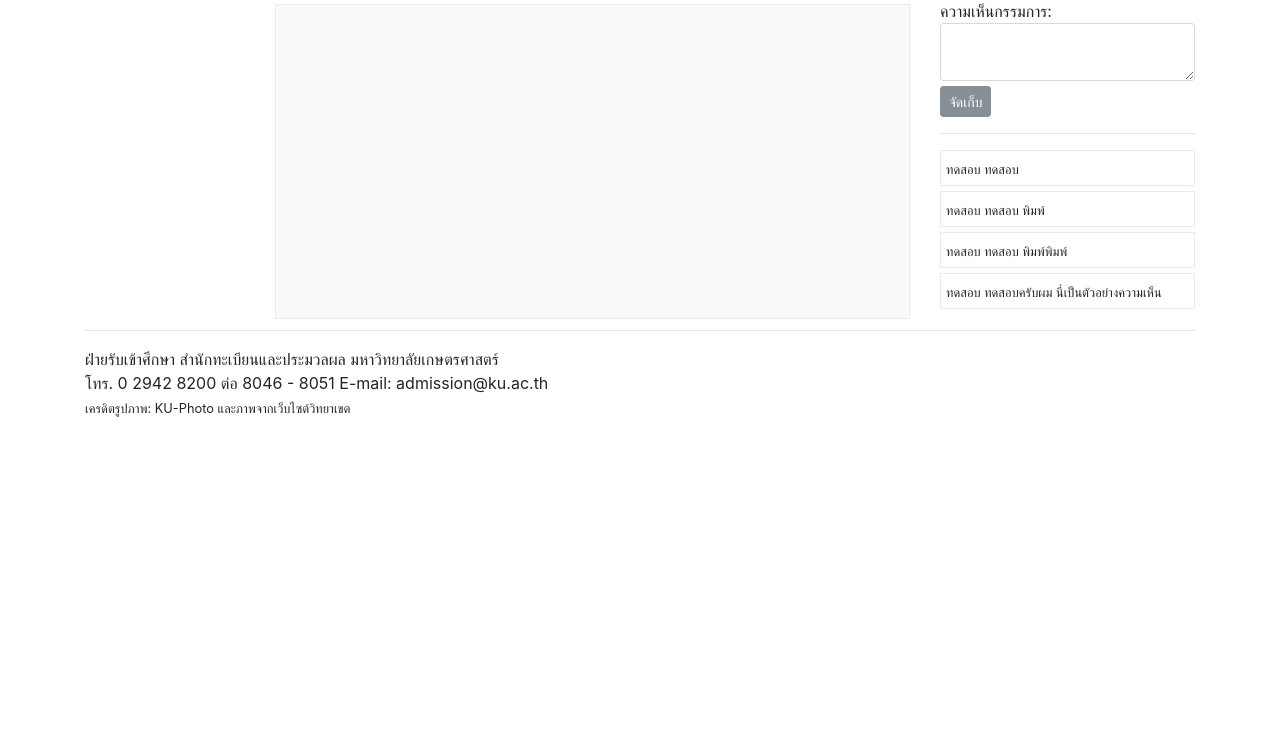
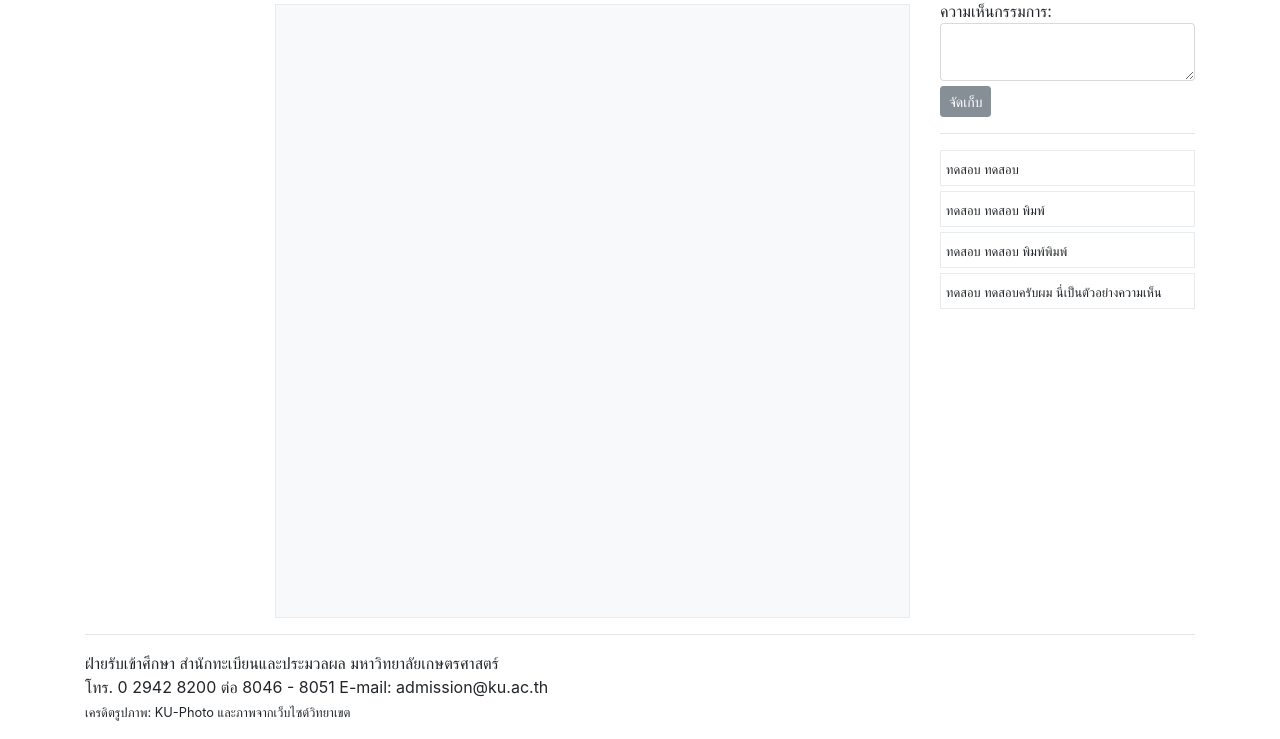
Before and after one commit to jittat/admapp, a Django app: template backoffice/templates/backoffice/projects/show_applicant.html in a window 1280 px wide. Shown: the part 177-916 px from the top of the page. Before the commit the page ends 594 px from the top, so only its background shows below. Run offline with Django 3.2, Linux system fonts and the light colour scheme; the template is opened without the code that fills it, so the values that code supplies are empty; parts of the project's set-up code (start-up, migrations or seed data) failed here and were passed over; some libraries are stand-ins or nearby versions.

Commit message:
auto height panels

```diff
--- a/backoffice/templates/backoffice/projects/show_applicant.html
+++ b/backoffice/templates/backoffice/projects/show_applicant.html
@@ -15,15 +15,37 @@
   </div>
 
   <div class="row">
-    <div class="col-md-2" style="overflow-y: auto;">
-      {% include 'backoffice/projects/include/applicant_uploaded_doc_menu.html' %}
+    <div class="col-md-2">
+      <div id="document_menu_id" style="overflow-y: auto;">
+        {% include 'backoffice/projects/include/applicant_uploaded_doc_menu.html' %}
+      </div>
     </div>
     <div class="col-md-7">
-      <div class="border mt5 bg-light" style="height: 100%;">
+      <div id="document_panel_id" class="border mt5 bg-light" style="height: 100%;">
       </div>
     </div>
     <div class="col-md-3">
-      {% include 'backoffice/projects/include/applicant_comments.html' %}
+      <div id="comment_panel_id" style="overflow-y: auto;">
+        {% include 'backoffice/projects/include/applicant_comments.html' %}
+      </div>
     </div>
   </div>
+  <script>
+    var adjustHeight = function(sel, vh) {
+      var top = $(sel).offset().top;
+      $(sel).css('height',vh - top - 5);
+    }
+
+    var resizePanels = function() {
+      var vh = $(window).height();
+      adjustHeight('#document_panel_id',vh);
+      adjustHeight('#document_menu_id',vh);
+      adjustHeight('#comment_panel_id',vh);
+    };
+
+    $(function(){
+      resizePanels();
+      $(window).resize(resizePanels);
+    });
+  </script>
 {% endblock %}
```
